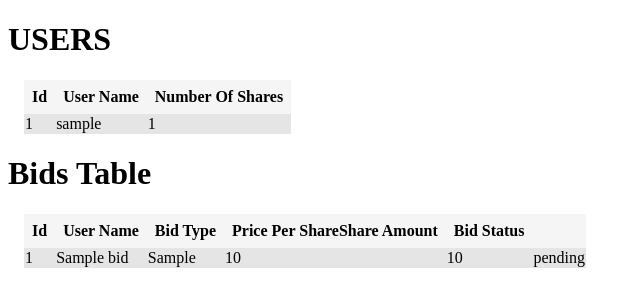
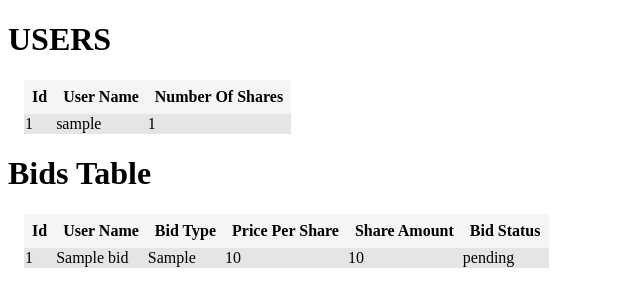
Before and after one commit to kolodny-coder/stock-market, a Flask app: page /admin_dashboard in a window 1280 px wide. Shown: the top 307 px of the page, without its empty margins (0-641 px from the left). Run offline with Flask 2, Linux system fonts and the light colour scheme; tables that the repository leaves empty hold one stand-in row (values such as "Sample post").

```diff
--- a/app.py
+++ b/app.py
@@ -164,6 +164,7 @@ def user_page(user_name):
     return render_template('user_page.html', user=user, sell_form=sales_bid_form, buy_form=buy_bids_form)
 
 
+# This route is used to keep the user number of shares persistent.
 @app.route('/_get_values')
 def get_values():
     user_name = session.get('name', None)
@@ -173,7 +174,7 @@ def get_values():
 
 @app.route('/admin_dashboard')
 def admin_dashboard():
-    headings = ('Id', 'User Name', 'Bid Type', 'Price Per Share' 'Share Amount', 'Bid Status')
+    headings = ('Id', 'User Name', 'Bid Type', 'Price Per Share', 'Share Amount', 'Bid Status')
     data = TradeBids.query.all()
     users_headings = ('Id', 'User Name', 'Number Of Shares')
     users_data = Users.query.all()
--- a/templates/admin_dashboard.html
+++ b/templates/admin_dashboard.html
@@ -37,8 +37,8 @@
             <td class="table_cell">{{ row.id }}</td>
             <td class="table_cell">{{ row.trader_name }}</td>
             <td class="table_cell">{{ row.bid_type }}</td>
+            <td class="table_cell">{{ row.price_per_share }}</td>
             <td class="table_cell">{{ row.share_amount }}</td>
-            <td class="table_cell">{{ row.price_per_share }}</td>
             <td class="table_cell">{{ row.bid_status }}</td>
         </tr>
     {% endfor %}
```
